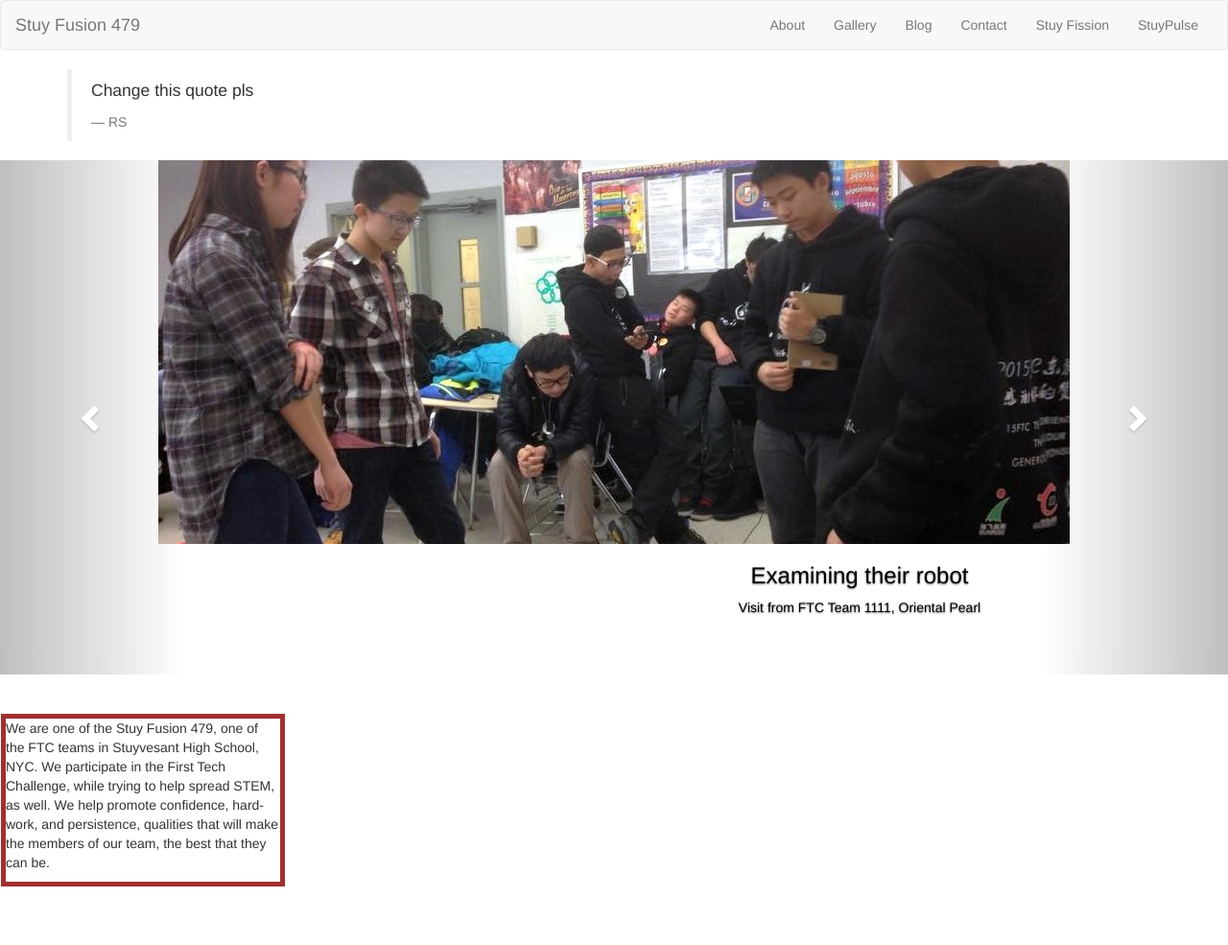
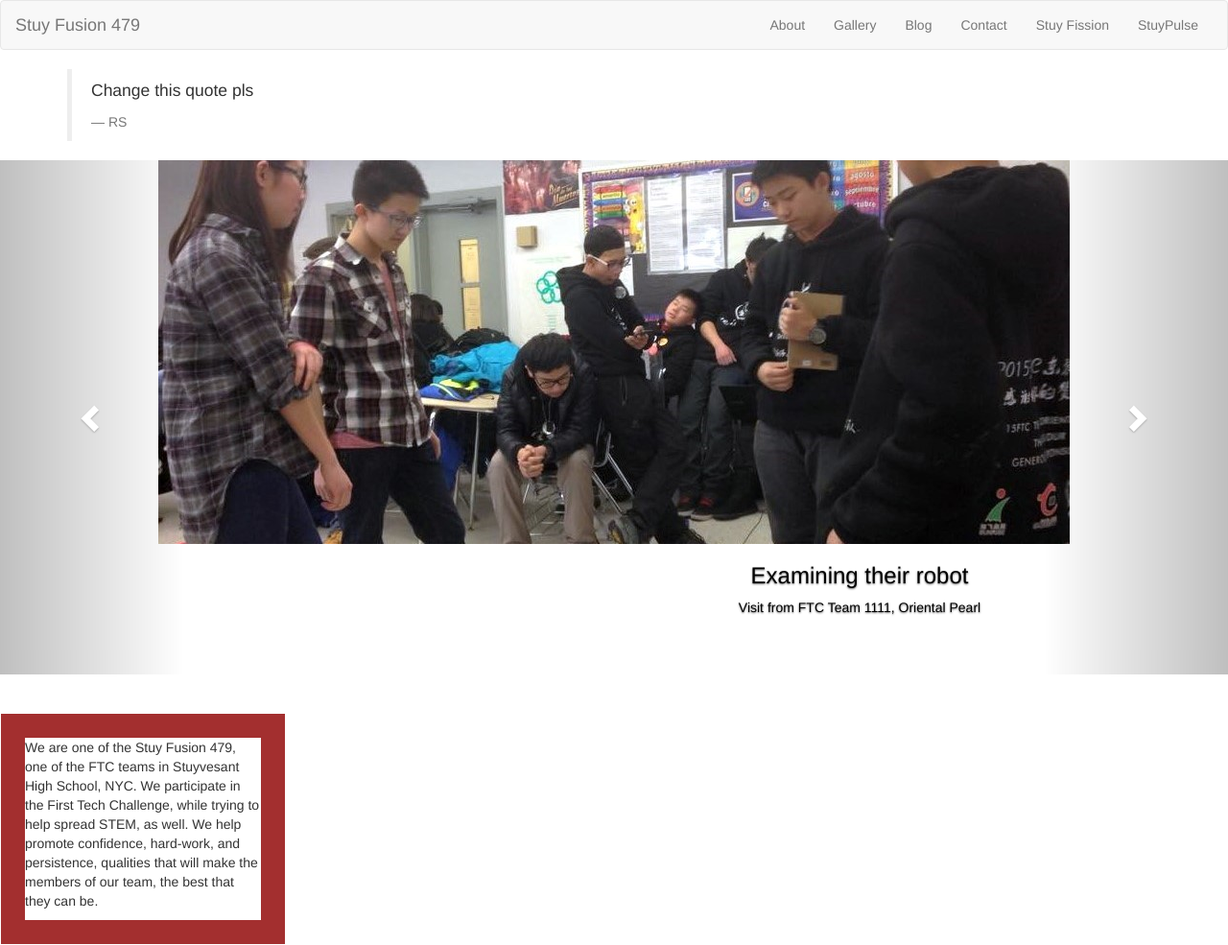
Before and after one commit to stuyfusion/stuyfusion.github.io, a Jekyll site: the page built from index.html, in a window 1280 px wide. Shown: the whole page at 96% size. Built offline with Jekyll 4.4.1, drawn with Linux system fonts in a browser that asks for light colours; nearby versions of some CDN libraries; before the commit the page ends 925 px from its top, so only the background shows below that.

Commit message:
Update index.html

```diff
--- a/index.html
+++ b/index.html
@@ -87,7 +87,7 @@ layout: default
 <br>
 <div class="row">
   <div class="col-md-3" style="border:1px solid #FFFFFF;" >
-    <div class="aboutcolumn" style="border:5px solid #A32F2F;">
+    <div class="aboutcolumn" style="border:25px solid #A32F2F;">
     <p>We are one of the Stuy Fusion 479, one of the FTC teams
 in Stuyvesant High School, NYC. We participate in the First
 Tech Challenge, while trying to help spread STEM, as well.
```
